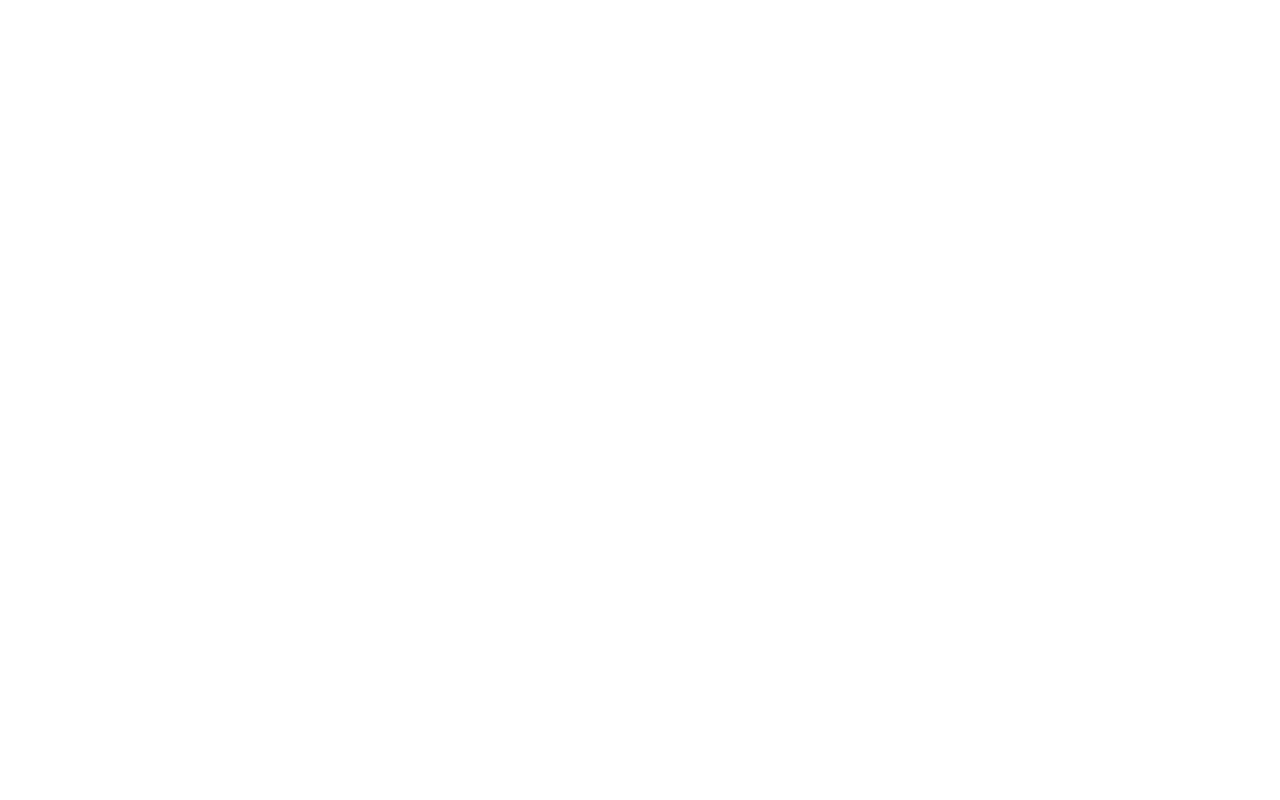
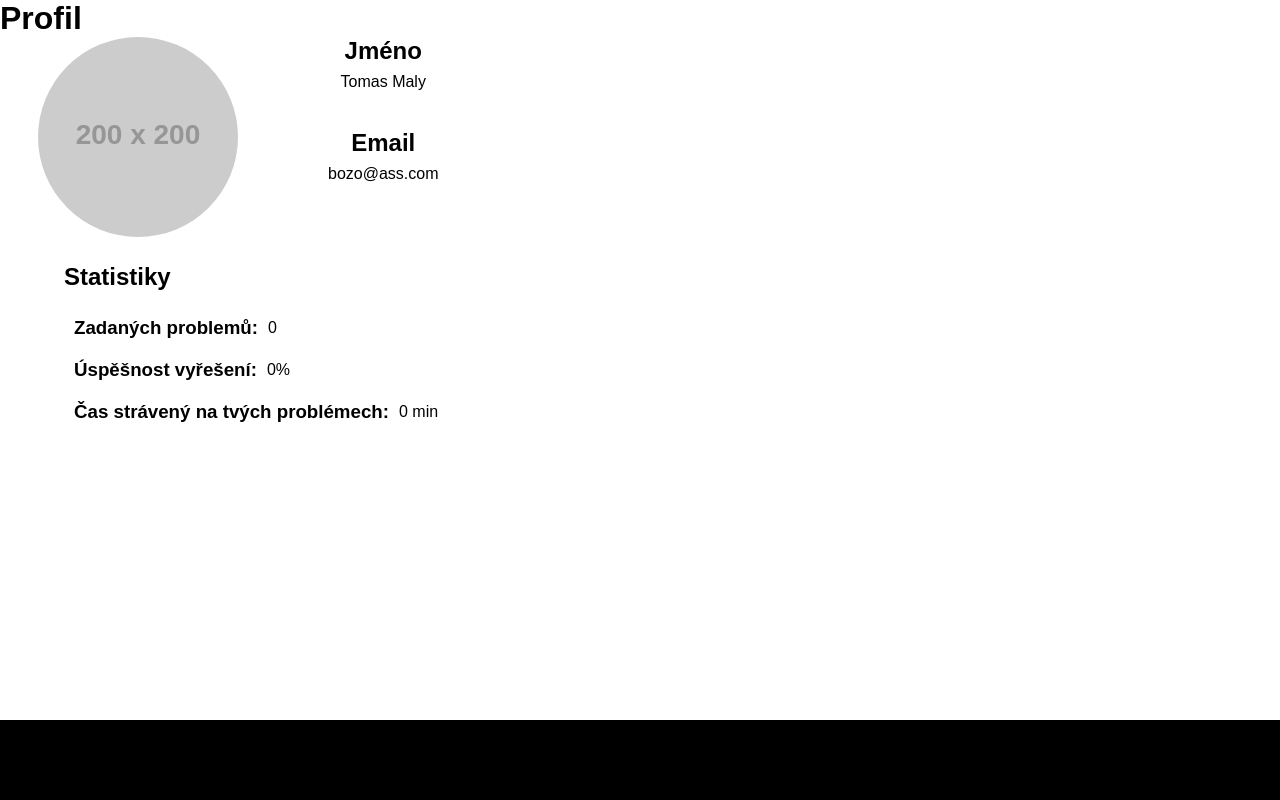
Before and after one commit to minibagr/AplikaceProSkolu, a plain HTML site: page src/main/resources/templates/profile.html in a window 1280 px wide. Drawn offline with nearby package versions, Linux system fonts and the light colour scheme; placeholder pictures from the web are drawn by us.

Commit message:
profile and styles

```diff
--- a/pom.xml
+++ b/pom.xml
@@ -47,11 +47,6 @@
 			<artifactId>spring-boot-starter-data-jpa</artifactId>
 		</dependency>
 		<dependency>
-			<groupId>com.h2database</groupId>
-			<artifactId>h2</artifactId>
-			<scope>runtime</scope>
-		</dependency>
-		<dependency>
 			<groupId>com.mysql</groupId>
 			<artifactId>mysql-connector-j</artifactId>
 			<scope>runtime</scope>
--- /dev/null
+++ b/src/main/resources/static/style.css
@@ -0,0 +1,107 @@
+/* Add styles here */
+:root {
+    --main-color: #252525;
+    --secondary-color: #fed500;
+    --main-font: "Rubik", sans-serif;
+}
+
+* {
+    box-sizing: border-box;
+    margin: 0;
+    font-family: var(--main-font);
+}
+
+#start {
+    display: flex;
+    flex-direction: row;
+    align-items: flex-start;
+    gap: 7vw;
+}
+
+img {
+    border-radius: 100%;
+    margin-left: 3vw;
+}
+
+#udaje {
+    height: 100%;
+    display: flex;
+    flex-direction: column;
+    justify-content: center;
+    align-items: center;
+    gap: 3vw;
+    margin-bottom: 10vh;
+}
+
+#name {
+    display: flex;
+    flex-direction: column;
+    align-items: center;
+    justify-content: center;
+    gap: 1vh;
+}
+
+#email {
+    display: flex;
+    flex-direction: column;
+    align-items: center;
+    justify-content: center;
+    gap: 1vh;
+}
+
+/* #nickname {
+    display: flex;
+    flex-direction: column;
+    align-items: center;
+    justify-content: center;
+    gap: 1vh;
+} */
+
+#stats-text {
+    width: 90%;
+    margin: auto;
+    margin-bottom: 2vh;
+}
+
+#stat {
+    width: 100%;
+    /* border: 1px solid var(--main-color); */
+    display: flex;
+    flex-direction: row;
+    justify-content: flex-start;
+    align-items: center;
+    gap: 10px;
+    padding: 10px;
+}
+
+#stats {
+    display: flex;
+    flex-direction: column;
+    justify-content: center;
+    align-items: center;
+    flex-wrap: wrap;
+    width: 90%;
+    margin: auto;
+}
+
+/* NAVIGACE */
+nav {
+    background-color: black;
+    width: 100%;
+    height: 10vh;
+    position: fixed;
+    left: 0;
+    bottom: 0;
+    display: flex;
+    gap: 15px;
+    justify-content: space-evenly;
+    align-items: center;
+}
+
+nav div {
+    width: 10%;
+    height: 3vh;
+    display: flex;
+    justify-content: center;
+    align-items: center;
+}
--- a/src/main/resources/templates/profile.html
+++ b/src/main/resources/templates/profile.html
@@ -1,10 +1,55 @@
-<!DOCTYPE html>
+<!doctype html>
 <html lang="en">
 <head>
-    <meta charset="UTF-8">
-    <title>Profil</title>
+    <meta charset="UTF-8" />
+    <meta name="viewport" content="width=device-width, initial-scale=1.0" />
+    <title>Account</title>
+    <link href='/style.css' rel='stylesheet'>
+    <link rel="stylesheet" href="https://fonts.googleapis.com/css2?family=Material+Symbols+Outlined:opsz,wght,FILL,GRAD@24,400,0,0" />
 </head>
 <body>
+<h1>Profil</h1>
+<div id="start">
+    <img id="profile-pic" src="https://placehold.co/200x200" alt="profilovka">
+    <div id="udaje">
+        <div id="name">
+            <h2>Jméno</h2>
+            <p>Tomas Maly</p>
+        </div>
+        <div id="email">
+            <h2>Email</h2>
+            <p>bozo@ass.com</p>
+        </div>
+    </div>
+</div>
+<h2 id="stats-text">Statistiky</h2>
+<div id="stats">
+    <div id="stat">
+        <h3>Zadaných problemů:</h3>
+        <p>0</p>
+    </div>
+    <div id="stat">
+        <h3>Úspěšnost vyřešení:</h3>
+        <p>0%</p>
+    </div>
+    <div id="stat">
+        <h3>Čas strávený na tvých problémech:</h3>
+        <p>0 min</p>
+    </div>
+</div>
 
+<nav>
+    <div></div>
+    <div>
+
+    </div>
+    <div>
+
+    </div>
+</nav>
+
+<footer>
+
+</footer>
 </body>
 </html>
```
